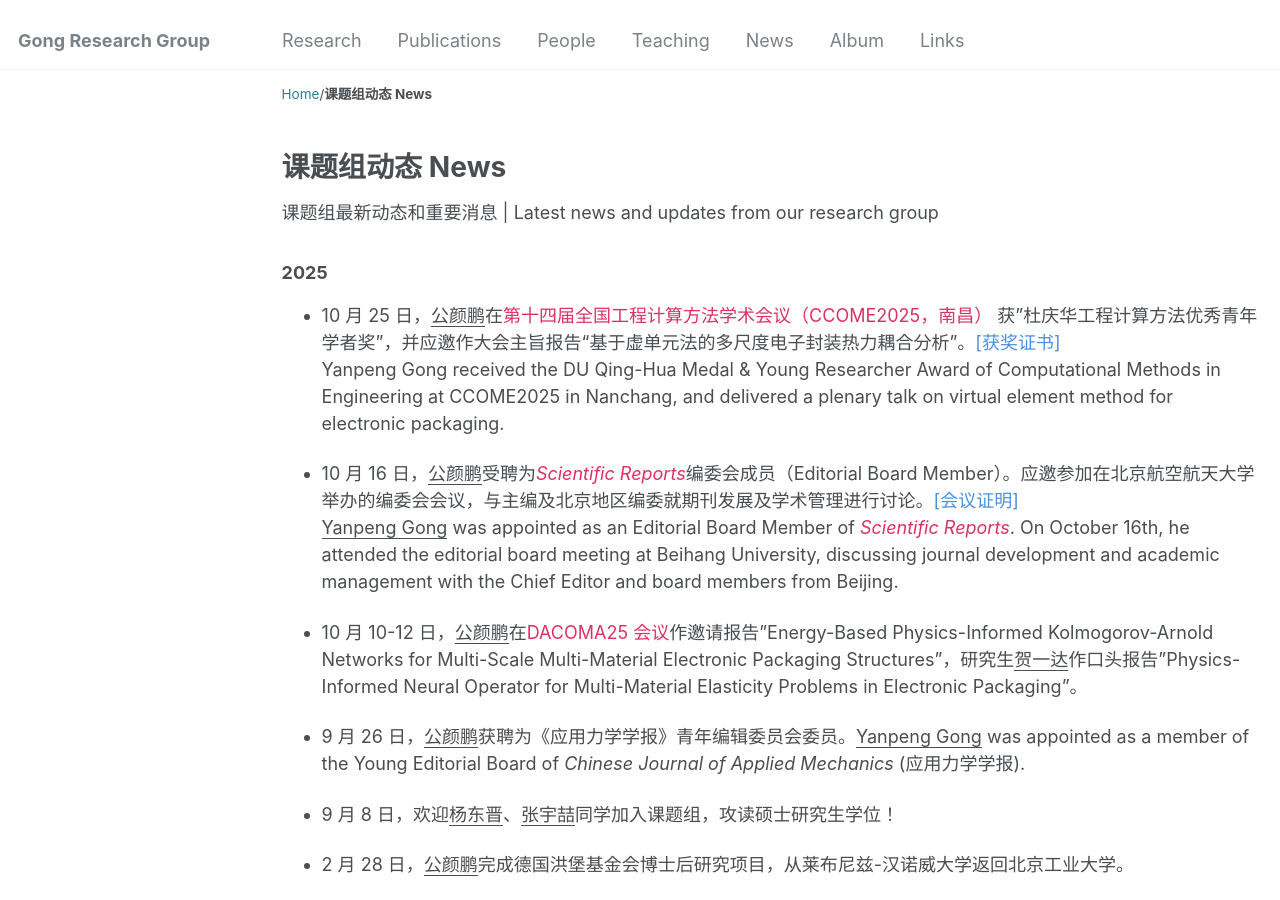
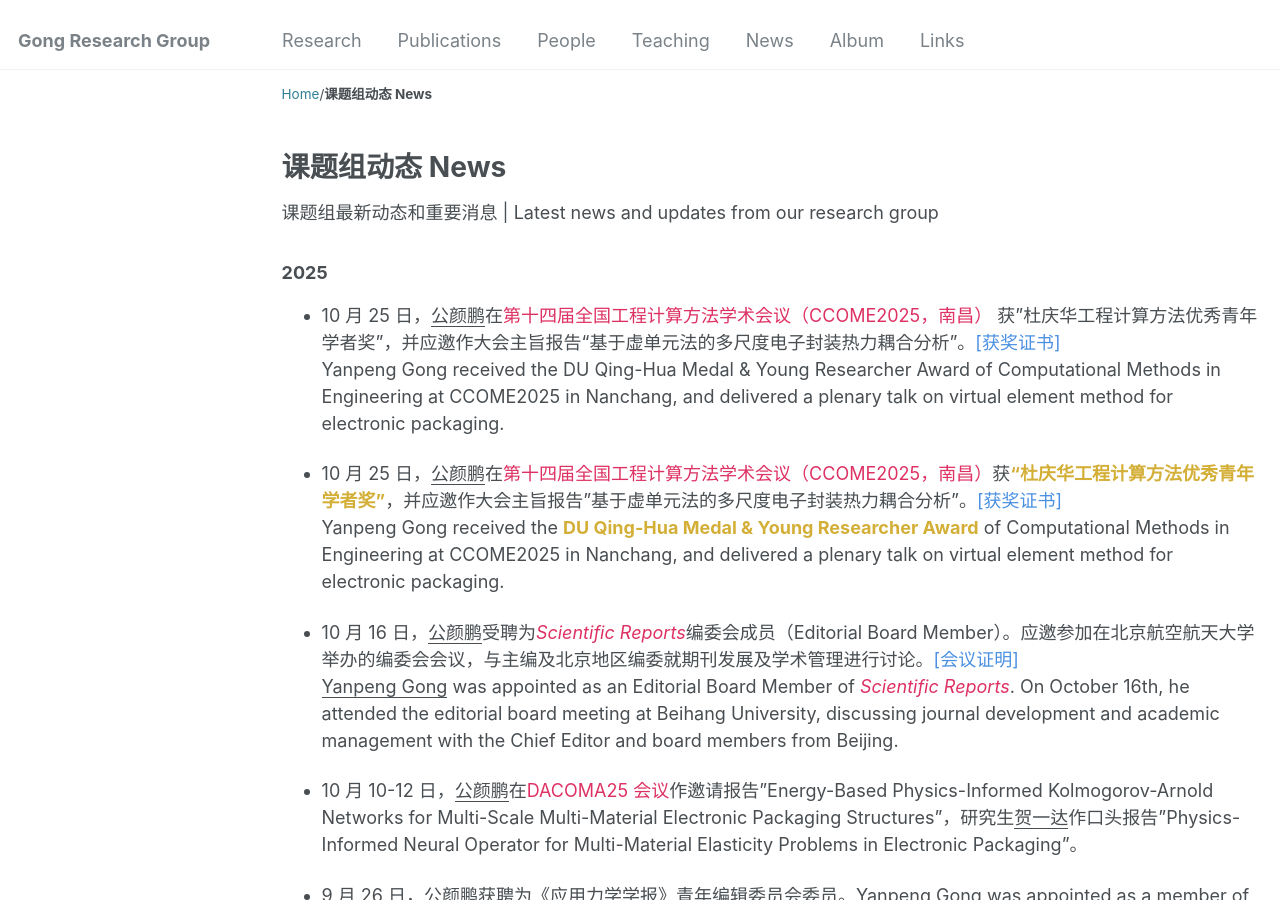
Before and after one commit to yanpeng-gong/yanpeng-gong.github.io, a Jekyll site: the page built from _news/news.md, in a window 1280 px wide and 900 px high. Built offline with Jekyll 4.4.1, drawn with Linux system fonts in a browser that asks for light colours.

Commit message:
update news

```diff
--- a/_news/news.md
+++ b/_news/news.md
@@ -21,6 +21,9 @@
 
 - 10 月 25 日，<u>公颜鹏</u>在<a href="http://yanpeng-gong.github.io/files/Conference_program/CCOME2025.pdf" style="text-decoration:none;color:#DE3163;">第十四届全国工程计算方法学术会议（CCOME2025，南昌）</a> 获"杜庆华工程计算方法优秀青年学者奖"，并应邀作大会主旨报告“基于虚单元法的多尺度电子封装热力耦合分析”。<a href="http://yanpeng-gong.github.io/files/news/2025_DQH_award.pdf" style="text-decoration:none;color:#4A90E2;">[获奖证书]</a><br>
   Yanpeng Gong received the DU Qing-Hua Medal & Young Researcher Award of Computational Methods in Engineering at CCOME2025 in Nanchang, and delivered a plenary talk on virtual element method for electronic packaging.
+
+- 10 月 25 日，<u>公颜鹏</u>在<a href="http://yanpeng-gong.github.io/files/Conference_program/CCOME2025.pdf" style="text-decoration:none;color:#DE3163;">第十四届全国工程计算方法学术会议（CCOME2025，南昌）</a>获<span style="color:#D4AF37; font-weight:bold;">"杜庆华工程计算方法优秀青年学者奖"</span>，并应邀作大会主旨报告"基于虚单元法的多尺度电子封装热力耦合分析"。<a href="http://yanpeng-gong.github.io/files/news/2025_DQH_award.pdf" style="text-decoration:none;color:#4A90E2;">[获奖证书]</a><br>
+  Yanpeng Gong received the <span style="color:#D4AF37; font-weight:bold;">DU Qing-Hua Medal & Young Researcher Award</span> of Computational Methods in Engineering at CCOME2025 in Nanchang, and delivered a plenary talk on virtual element method for electronic packaging.
 
 - 10 月 16 日，<u>公颜鹏</u>受聘为<a href="https://www.nature.com/srep/" style="text-decoration:none;color:#DE3163;"><em>Scientific Reports</em></a>编委会成员（Editorial Board Member）。应邀参加在北京航空航天大学举办的编委会会议，与主编及北京地区编委就期刊发展及学术管理进行讨论。<a href="http://yanpeng-gong.github.io/files/news/2025_SR_EBM_meeting.pdf" style="text-decoration:none;color:#4A90E2;">[会议证明]</a><br>
   <u>Yanpeng Gong</u> was appointed as an Editorial Board Member of <a href="https://www.nature.com/srep/" style="text-decoration:none;color:#DE3163;"><em>Scientific Reports</em></a>. On October 16th, he attended the editorial board meeting at Beihang University, discussing journal development and academic management with the Chief Editor and board members from Beijing.
```
